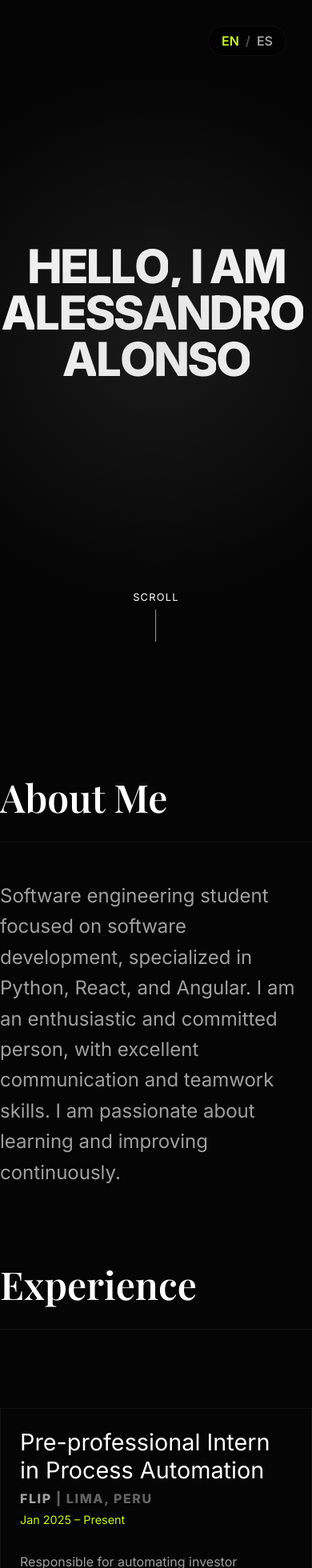
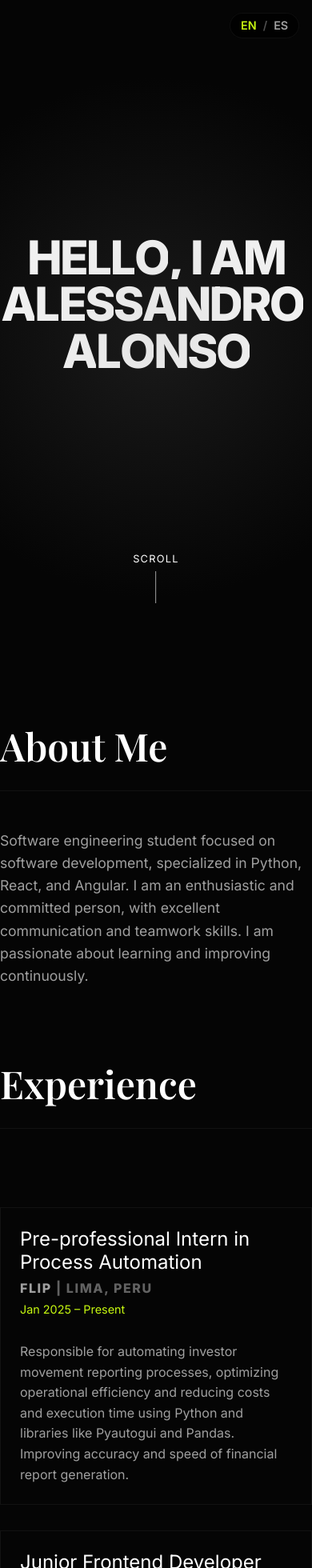
Before and after one commit to Alesso2805/personal_web, a React app: page / in a window 390 px wide. Shown: the top 1960 px of the page at 80% size. Built offline with nearby package versions, Linux system fonts and the light colour scheme; the HTML template or start-up script is replaced by a standard one; a web font is replaced by a local one.

Commit message:
feat: Implement initial styling for personal website components and global layout.

```diff
--- a/src/components/CVSection.css
+++ b/src/components/CVSection.css
@@ -98,6 +98,9 @@
   .section-title {
     font-size: 3rem;
   }
+  .about-text {
+    font-size: 1.1rem;
+  }
   .cv-item {
     grid-template-columns: 1fr;
     gap: 1rem;
@@ -109,4 +112,10 @@
   .cv-period-mobile {
     display: block; /* Show inline date on mobile */
   }
+  .cv-role {
+    font-size: 1.5rem;
+  }
+  .skills-box .cv-desc {
+    font-size: 0.95rem;
+  }
 }
--- a/src/components/Contact.css
+++ b/src/components/Contact.css
@@ -51,3 +51,21 @@
   font-size: 0.9rem;
   color: var(--text-secondary);
 }
+
+@media (max-width: 768px) {
+  .contact-text {
+    font-size: 1.2rem;
+    margin-bottom: 2rem;
+  }
+  .email-link {
+    font-size: 1.5rem; /* Fallback/Fixed size for readability */
+    margin-bottom: 3rem;
+    word-break: break-all; /* Ensure lengthy emails don't overflow */
+  }
+  .social-links {
+    gap: 1.5rem;
+  }
+  .social-icon {
+    font-size: 1.5rem;
+  }
+}
--- a/src/components/Hero.css
+++ b/src/components/Hero.css
@@ -88,8 +88,14 @@
 @media (max-width: 768px) {
   .hero-title {
     font-size: 15vw;
+    margin-bottom: 2rem;
   }
   .hero-subtitle {
     font-size: 1rem;
+    padding: 0 1rem;
+    line-height: 1.4;
+  }
+  .scroll-indicator {
+    bottom: 5rem; /* Give space for browser bottom bars */
   }
 }
--- a/src/components/LanguageToggle.css
+++ b/src/components/LanguageToggle.css
@@ -31,3 +31,13 @@
   color: var(--text-secondary);
   opacity: 0.5;
 }
+
+@media (max-width: 768px) {
+  .language-toggle {
+    top: 1rem;
+    right: 1rem;
+    padding: 0.4rem 0.8rem;
+    font-size: 0.9rem;
+    background: rgba(0, 0, 0, 0.7); /* More contrast on mobile */
+  }
+}
--- a/src/components/Projects.css
+++ b/src/components/Projects.css
@@ -65,6 +65,17 @@
 
 @media (max-width: 768px) {
   .project-card {
-    width: 80vw;
+    width: 85vw;
+  }
+  .projects-container {
+    padding: 0 5vw;
+    gap: 2rem;
+  }
+  .projects-header {
+    top: 2rem;
+    left: 1.5rem;
+  }
+  .project-info h3 {
+    font-size: 1.5rem;
   }
 }
--- a/src/index.css
+++ b/src/index.css
@@ -72,8 +72,20 @@ button {
   width: 100%;
 }
 
+@media (max-width: 768px) {
+  .container {
+    padding: 0 1.5rem;
+  }
+}
+
 .section-padding {
   padding: 8rem 0;
+}
+
+@media (max-width: 768px) {
+  .section-padding {
+    padding: 4rem 0;
+  }
 }
 
 .text-accent {
```
